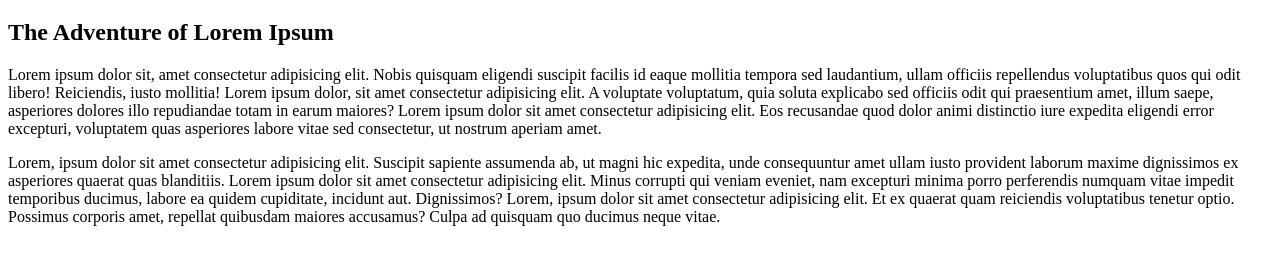
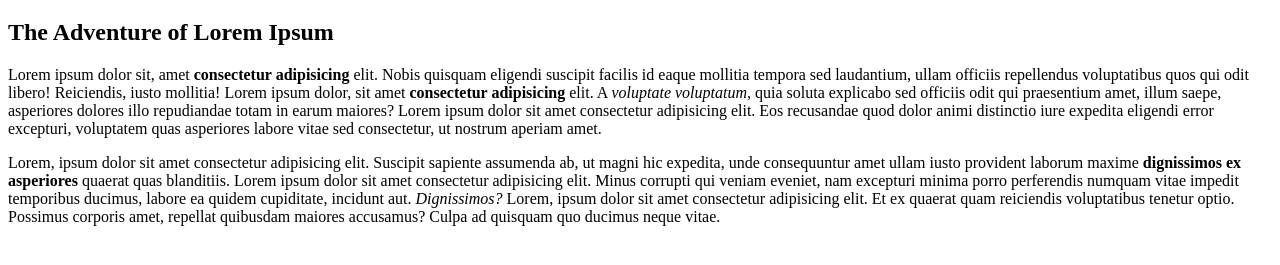
Before and after one commit to 4x4Cde/TOP---Working-with-Text, a plain HTML site: page index.html in a window 1280 px wide. Shown: the part 61-326 px from the top of the page. Drawn offline with Linux system fonts and the light colour scheme.

Commit message:
Added some inline elements to the paragraph, specifically the strong and the emphasis elements.

```diff
--- a/index.html
+++ b/index.html
@@ -8,8 +8,8 @@
     <body>
         <h1>Working with Text - Blog</h1>
         <h2>The Adventure of Lorem Ipsum</h2>
-        <p>Lorem ipsum dolor sit, amet consectetur adipisicing elit. Nobis quisquam eligendi suscipit facilis id eaque mollitia tempora sed laudantium, ullam officiis repellendus voluptatibus quos qui odit libero! Reiciendis, iusto mollitia! Lorem ipsum dolor, sit amet consectetur adipisicing elit. A voluptate voluptatum, quia soluta explicabo sed officiis odit qui praesentium amet, illum saepe, asperiores dolores illo repudiandae totam in earum maiores? Lorem ipsum dolor sit amet consectetur adipisicing elit. Eos recusandae quod dolor animi distinctio iure expedita eligendi error excepturi, voluptatem quas asperiores labore vitae sed consectetur, ut nostrum aperiam amet.</p>
-        <p>Lorem, ipsum dolor sit amet consectetur adipisicing elit. Suscipit sapiente assumenda ab, ut magni hic expedita, unde consequuntur amet ullam iusto provident laborum maxime dignissimos ex asperiores quaerat quas blanditiis. Lorem ipsum dolor sit amet consectetur adipisicing elit. Minus corrupti qui veniam eveniet, nam excepturi minima porro perferendis numquam vitae impedit temporibus ducimus, labore ea quidem cupiditate, incidunt aut. Dignissimos? Lorem, ipsum dolor sit amet consectetur adipisicing elit. Et ex quaerat quam reiciendis voluptatibus tenetur optio. Possimus corporis amet, repellat quibusdam maiores accusamus? Culpa ad quisquam quo ducimus neque vitae.</p>
+        <p>Lorem ipsum dolor sit, amet <strong>consectetur adipisicing</strong> elit. Nobis quisquam eligendi suscipit facilis id eaque mollitia tempora sed laudantium, ullam officiis repellendus voluptatibus quos qui odit libero! Reiciendis, iusto mollitia! Lorem ipsum dolor, sit amet <strong>consectetur adipisicing</strong> elit. A <em>voluptate voluptatum,</em> quia soluta explicabo sed officiis odit qui praesentium amet, illum saepe, asperiores dolores illo repudiandae totam in earum maiores? Lorem ipsum dolor sit amet consectetur adipisicing elit. Eos recusandae quod dolor animi distinctio iure expedita eligendi error excepturi, voluptatem quas asperiores labore vitae sed consectetur, ut nostrum aperiam amet.</p>
+        <p>Lorem, ipsum dolor sit amet consectetur adipisicing elit. Suscipit sapiente assumenda ab, ut magni hic expedita, unde consequuntur amet ullam iusto provident laborum maxime <strong>dignissimos ex asperiores</strong> quaerat quas blanditiis. Lorem ipsum dolor sit amet consectetur adipisicing elit. Minus corrupti qui veniam eveniet, nam excepturi minima porro perferendis numquam vitae impedit temporibus ducimus, labore ea quidem cupiditate, incidunt aut. <em>Dignissimos?</em> Lorem, ipsum dolor sit amet consectetur adipisicing elit. Et ex quaerat quam reiciendis voluptatibus tenetur optio. Possimus corporis amet, repellat quibusdam maiores accusamus? Culpa ad quisquam quo ducimus neque vitae.</p>
     </body>
 
 </html>
```
